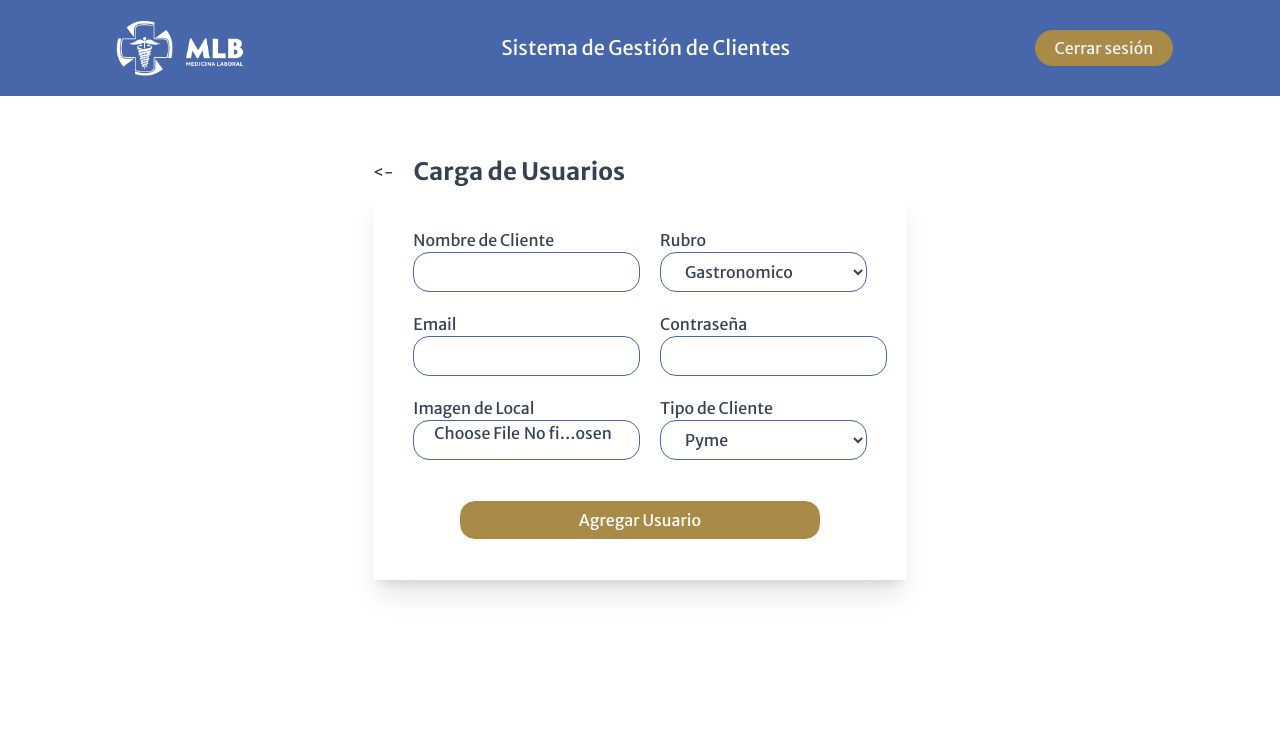
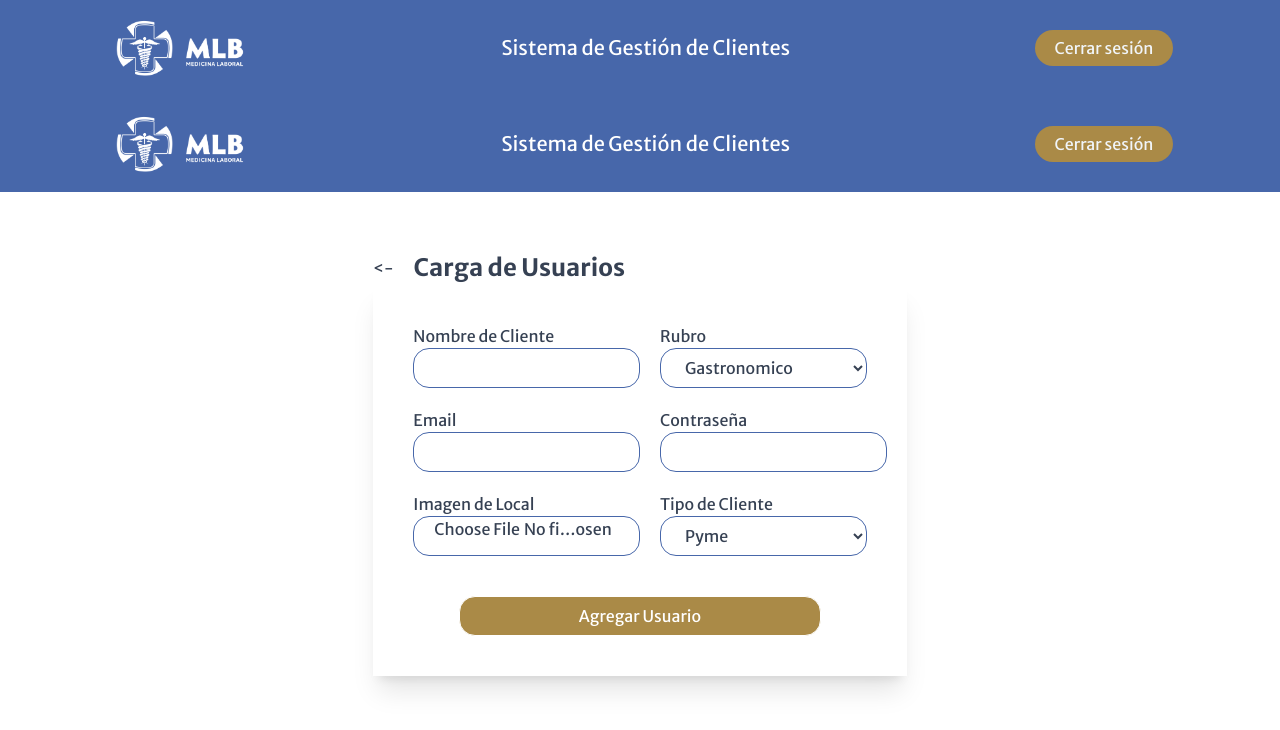
Before and after one commit to NachoXS15/mlb-medicina-laboral, a Next.js app: page /admin/dashboardA/addClient in a window 1280 px wide. Shown: the top 730 px of the page. Built offline with nearby package versions, Linux system fonts and the light colour scheme.

Commit message:
fixed error when syncing file

```diff
--- a/src/app/admin/dashboardA/addClient/page.tsx
+++ b/src/app/admin/dashboardA/addClient/page.tsx
@@ -1,8 +1,19 @@
+import Image from "next/image";
+import logo from '../../../assets/logo_blanco.webp'
 import Link from "next/link";
 
 export default function page() {
   return (
     <>
+        <header className="bg-bluemain font-main py-10 w-full h-24 flex items-center justify-center">
+            <div className="xl:w-10/12  flex items-center justify-between">
+                <Image src={logo} width={150} alt="" />
+                <p className="text-white text-xl">Sistema de Gestión de Clientes</p>
+                <nav>
+                    <a href="/login" className="bg-bronze text-slate-100 px-5 py-2 rounded-full hover:underline transition">Cerrar sesión</a>
+                </nav>
+            </div>
+        </header>
         <main className="flex flex-col w-full font-main my-15 text-gray-700 bg-white justify-center items-center">
             <div className="xl:w-5/12">
                 <div className="flex items-center gap-5">
```
